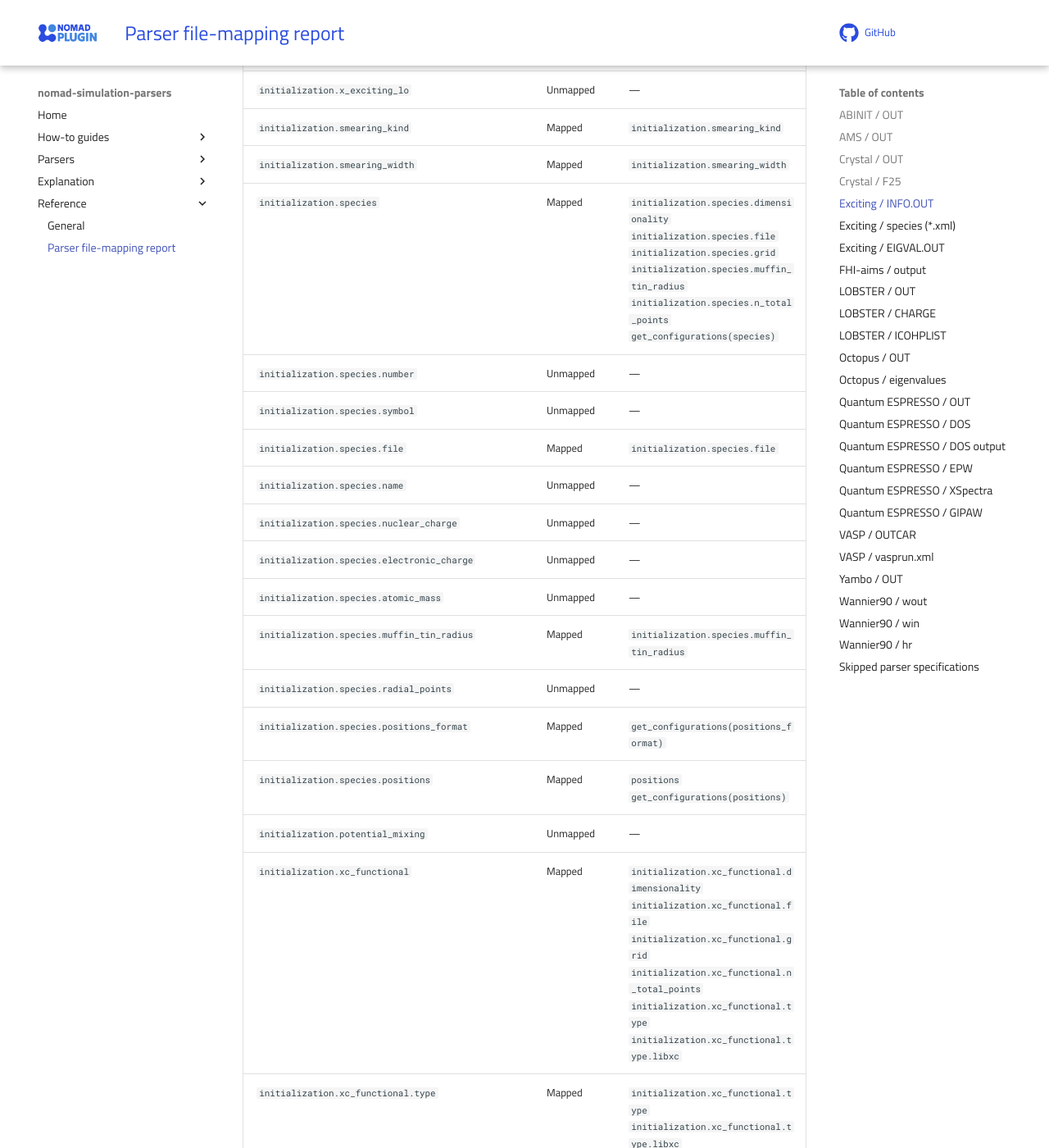
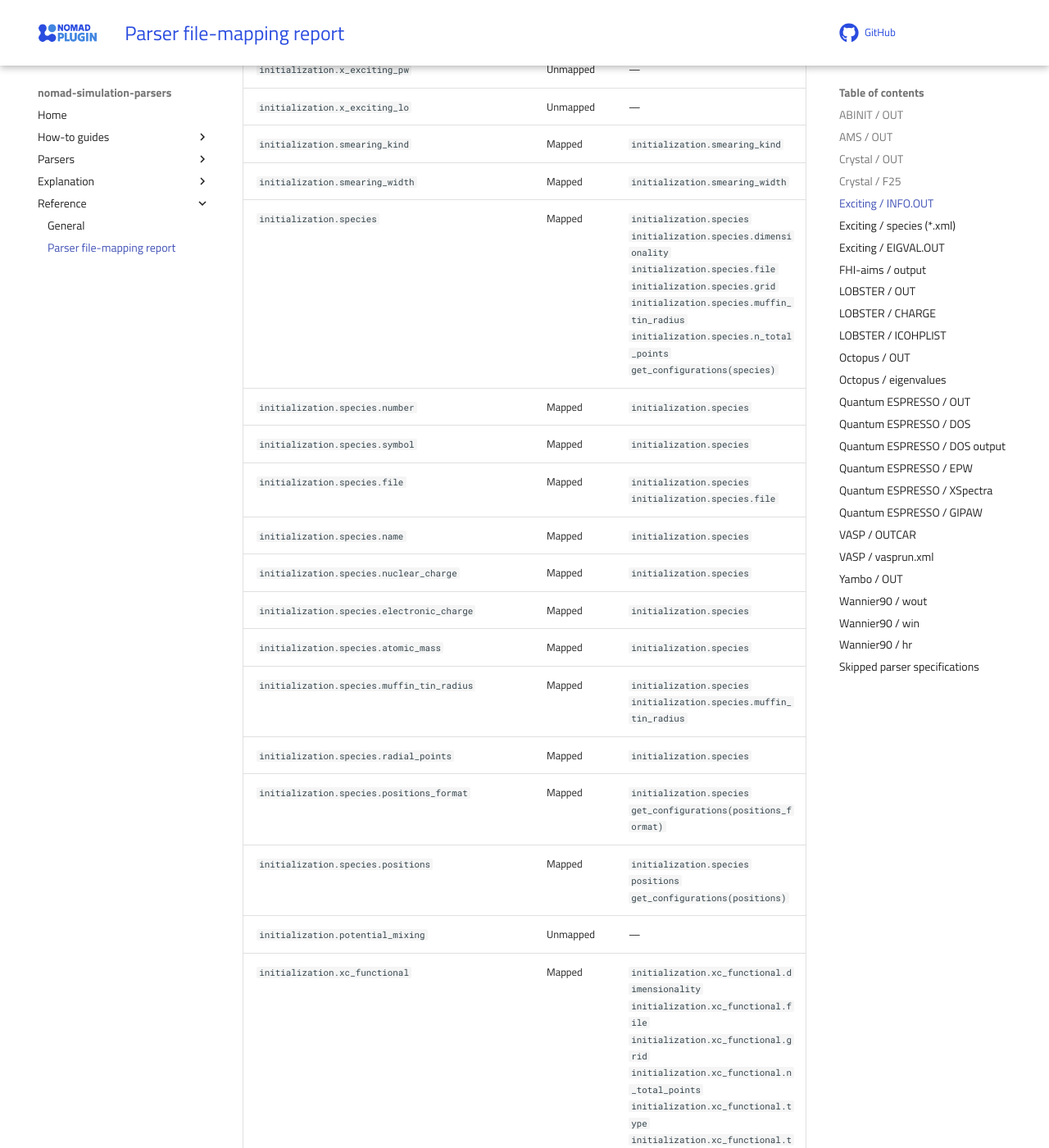
Before and after one commit to FAIRmat-NFDI/nomad-parser-plugins-simulation, an MkDocs documentation site: the page built from docs/reference/parser_mapping_report.md, in a window 1280 px wide and 1400 px high, scrolled down 50139 px. Shown: the whole window at 82% size. Built offline with MkDocs 1.6.1 and Material for MkDocs 9.7.7, drawn with Linux system fonts in a browser that asks for light colours; comment, search, counter and statistics services are not loaded; some of the changed text lies outside the part shown.

Commit message:
Fix documentation

```diff
--- a/docs/reference/parser_mapping_report.md
+++ b/docs/reference/parser_mapping_report.md
@@ -798,13 +798,13 @@ Optional manual corrections can be supplied with `nomad-sim-parser mapping-repor
 
 ## Exciting / INFO.OUT
 
-**Summary:** 57 mapped, 89 unmapped quantities (39.04% coverage).
+**Summary:** 64 mapped, 82 unmapped quantities (43.84% coverage).
 
 | File-parser quantity | Status | Archive mapper source |
 | --- | --- | --- |
 | `program_version` | Mapped | `program_version` |
 | `hash_id` | Mapped | `hash_id` |
-| `initialization` | Mapped | `initialization.smearing_kind`<br>`initialization.smearing_width`<br>`initialization.species.dimensionality`<br>`initialization.species.file`<br>`initialization.species.grid`<br>`initialization.species.muffin_tin_radius`<br>`initialization.species.n_total_points`<br>`initialization.x_exciting_lmaxapw`<br>`initialization.x_exciting_number_of_atoms`<br>`initialization.x_exciting_rgkmax`<br>`initialization.x_exciting_spin_treatment`<br>`initialization.x_exciting_unit_cell_volume`<br>`initialization.xc_functional.dimensionality`<br>`initialization.xc_functional.file`<br>`initialization.xc_functional.grid`<br>`initialization.xc_functional.n_total_points`<br>`initialization.xc_functional.type`<br>`initialization.xc_functional.type.libxc` |
+| `initialization` | Mapped | `initialization.smearing_kind`<br>`initialization.smearing_width`<br>`initialization.species`<br>`initialization.species.dimensionality`<br>`initialization.species.file`<br>`initialization.species.grid`<br>`initialization.species.muffin_tin_radius`<br>`initialization.species.n_total_points`<br>`initialization.x_exciting_lmaxapw`<br>`initialization.x_exciting_number_of_atoms`<br>`initialization.x_exciting_rgkmax`<br>`initialization.x_exciting_spin_treatment`<br>`initialization.x_exciting_unit_cell_volume`<br>`initialization.xc_functional.dimensionality`<br>`initialization.xc_functional.file`<br>`initialization.xc_functional.grid`<br>`initialization.xc_functional.n_total_points`<br>`initialization.xc_functional.type`<br>`initialization.xc_functional.type.libxc` |
 | `initialization.lattice_vectors` | Mapped | `lattice_vectors`<br>`get_configurations(lattice_vectors)` |
 | `initialization.lattice_vectors_reciprocal` | Unmapped | — |
 | `initialization.x_exciting_unit_cell_volume` | Mapped | `initialization.x_exciting_unit_cell_volume` |
@@ -834,18 +834,18 @@ Optional manual corrections can be supplied with `nomad-sim-parser mapping-repor
 | `initialization.x_exciting_lo` | Unmapped | — |
 | `initialization.smearing_kind` | Mapped | `initialization.smearing_kind` |
 | `initialization.smearing_width` | Mapped | `initialization.smearing_width` |
-| `initialization.species` | Mapped | `initialization.species.dimensionality`<br>`initialization.species.file`<br>`initialization.species.grid`<br>`initialization.species.muffin_tin_radius`<br>`initialization.species.n_total_points`<br>`get_configurations(species)` |
-| `initialization.species.number` | Unmapped | — |
-| `initialization.species.symbol` | Unmapped | — |
-| `initialization.species.file` | Mapped | `initialization.species.file` |
-| `initialization.species.name` | Unmapped | — |
-| `initialization.species.nuclear_charge` | Unmapped | — |
-| `initialization.species.electronic_charge` | Unmapped | — |
-| `initialization.species.atomic_mass` | Unmapped | — |
-| `initialization.species.muffin_tin_radius` | Mapped | `initialization.species.muffin_tin_radius` |
-| `initialization.species.radial_points` | Unmapped | — |
-| `initialization.species.positions_format` | Mapped | `get_configurations(positions_format)` |
-| `initialization.species.positions` | Mapped | `positions`<br>`get_configurations(positions)` |
+| `initialization.species` | Mapped | `initialization.species`<br>`initialization.species.dimensionality`<br>`initialization.species.file`<br>`initialization.species.grid`<br>`initialization.species.muffin_tin_radius`<br>`initialization.species.n_total_points`<br>`get_configurations(species)` |
+| `initialization.species.number` | Mapped | `initialization.species` |
+| `initialization.species.symbol` | Mapped | `initialization.species` |
+| `initialization.species.file` | Mapped | `initialization.species`<br>`initialization.species.file` |
+| `initialization.species.name` | Mapped | `initialization.species` |
+| `initialization.species.nuclear_charge` | Mapped | `initialization.species` |
+| `initialization.species.electronic_charge` | Mapped | `initialization.species` |
+| `initialization.species.atomic_mass` | Mapped | `initialization.species` |
+| `initialization.species.muffin_tin_radius` | Mapped | `initialization.species`<br>`initialization.species.muffin_tin_radius` |
+| `initialization.species.radial_points` | Mapped | `initialization.species` |
+| `initialization.species.positions_format` | Mapped | `initialization.species`<br>`get_configurations(positions_format)` |
+| `initialization.species.positions` | Mapped | `initialization.species`<br>`positions`<br>`get_configurations(positions)` |
 | `initialization.potential_mixing` | Unmapped | — |
 | `initialization.xc_functional` | Mapped | `initialization.xc_functional.dimensionality`<br>`initialization.xc_functional.file`<br>`initialization.xc_functional.grid`<br>`initialization.xc_functional.n_total_points`<br>`initialization.xc_functional.type`<br>`initialization.xc_functional.type.libxc` |
 | `initialization.xc_functional.type` | Mapped | `initialization.xc_functional.type`<br>`initialization.xc_functional.type.libxc` |
```
